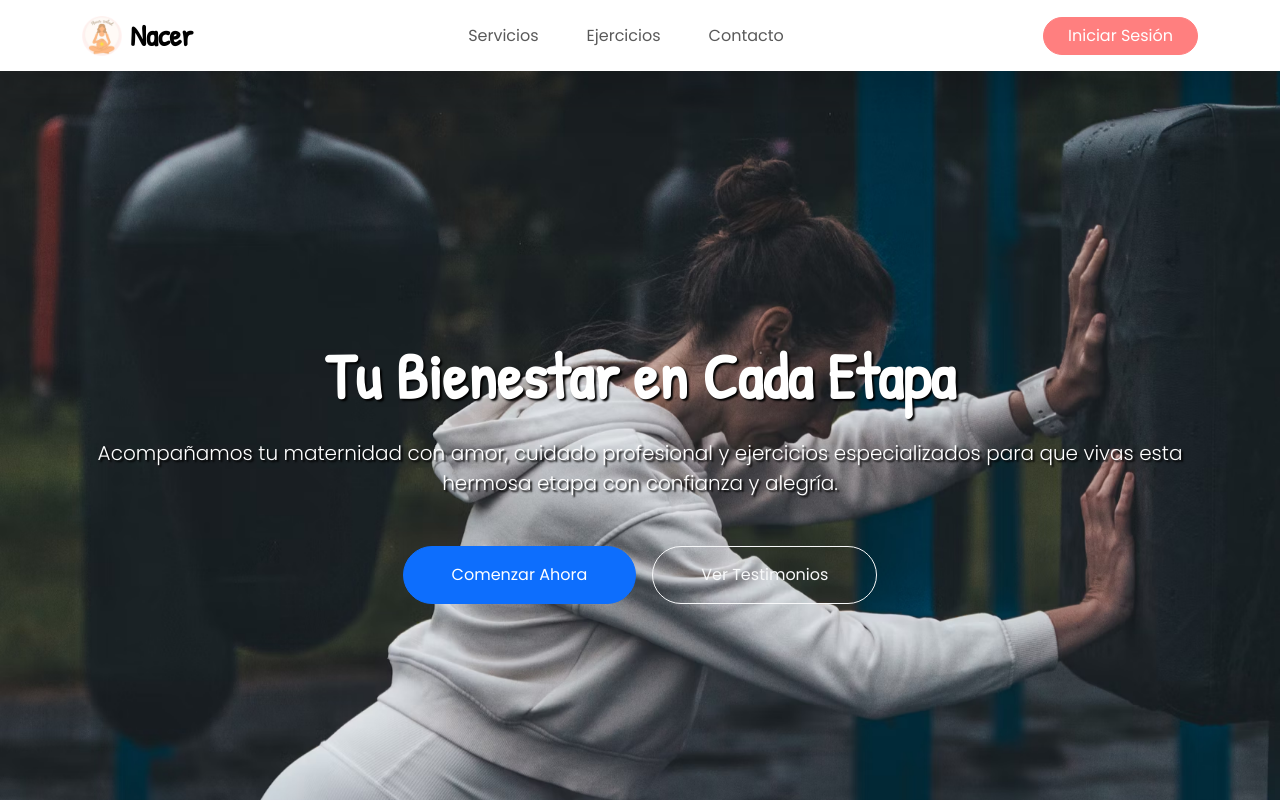
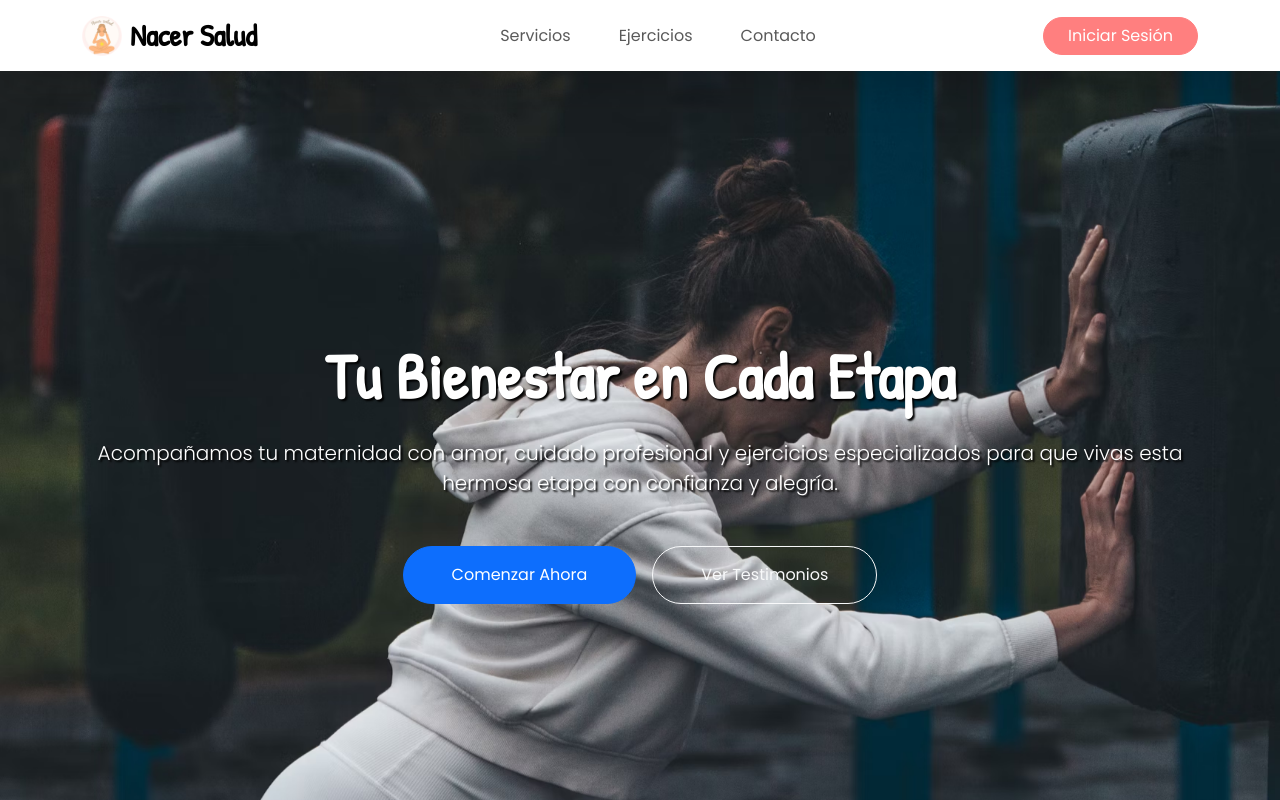
Before and after one commit to jerePerez/acune, a React (Vite) app: page / in a window 1280 px wide. Shown: the top 800 px of the page. Built offline with nearby package versions, Linux system fonts and the light colour scheme; no server answers.

Commit message:
cambio de titulo en página y navbar

```diff
--- a/index.html
+++ b/index.html
@@ -5,7 +5,7 @@
   <meta charset="UTF-8" />
   <link rel="icon" type="image/png" href="/favicon.png" />
   <meta name="viewport" content="width=device-width, initial-scale=1.0" />
-  <title>Acune</title>
+  <title>Nacer Salud</title>
 </head>
 
 <body>
--- a/src/components/Header/Header.jsx
+++ b/src/components/Header/Header.jsx
@@ -13,7 +13,7 @@ function Header() {
             <Container>
                 <Navbar.Brand as={Link} to="/" className="d-flex align-items-center">
                     <img src={logo} alt="nacer logo" style={{ width: '40px', height: '40px' }} />
-                    <span className="fw-bold ms-2 nombre-logo">Nacer</span>
+                    <span className="fw-bold ms-2 nombre-logo">Nacer Salud</span>
                 </Navbar.Brand>
                 <Navbar.Toggle aria-controls="basic-navbar-nav" />
                 <Navbar.Collapse id="basic-navbar-nav">
```
